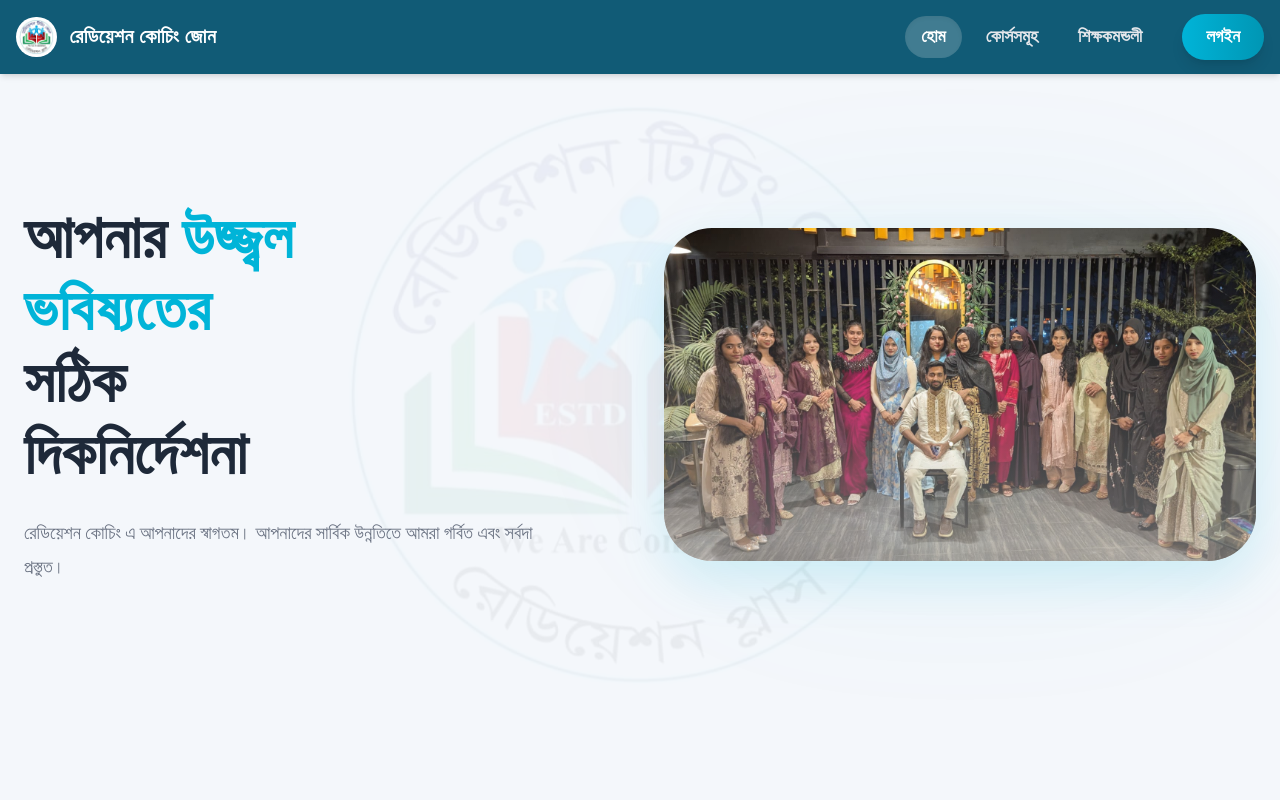
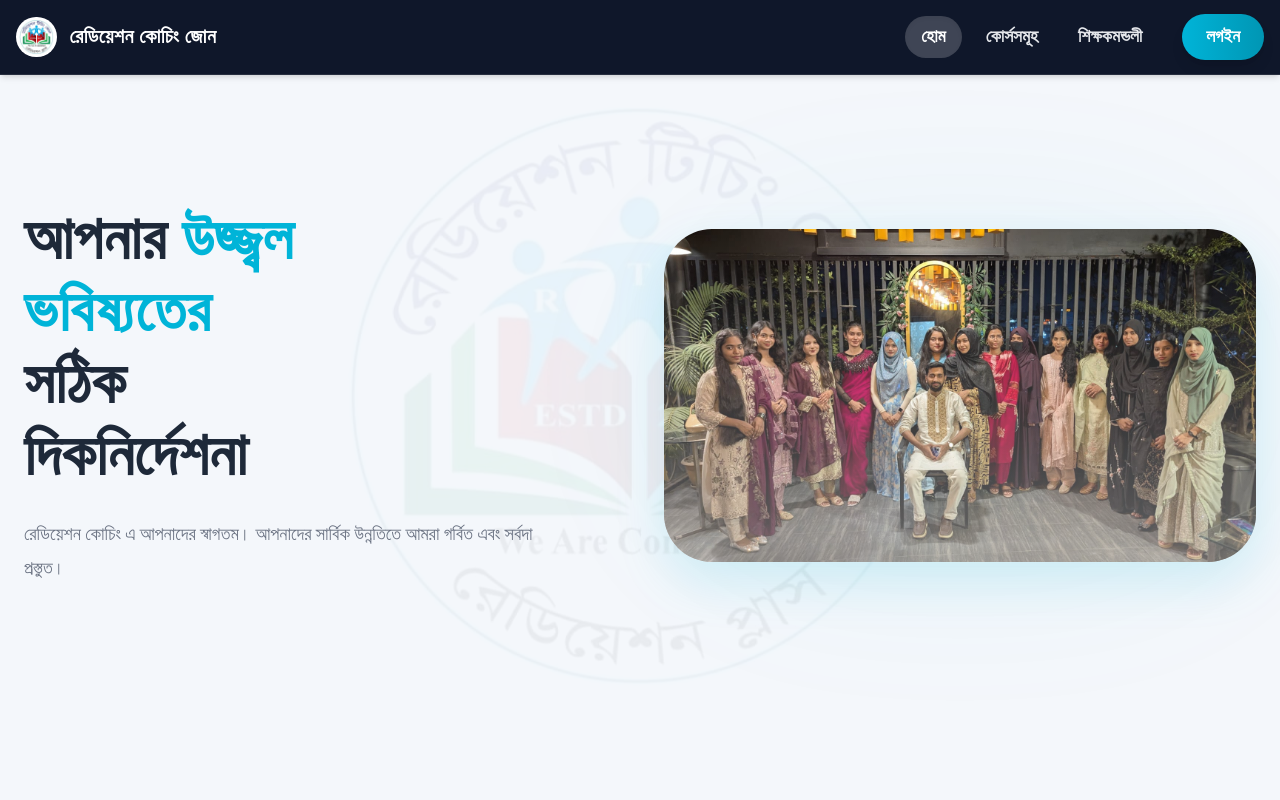
Before and after one commit to Supto71/Radiation-Coaching, a React (Vite) app in the folder frontend/: page / in a window 1280 px wide. Shown: the top 800 px of the page. Built offline with nearby package versions, Linux system fonts and the light colour scheme.

Commit message:
Update navbar colors to match global theme

```diff
--- a/frontend/src/components/Navbar.jsx
+++ b/frontend/src/components/Navbar.jsx
@@ -12,7 +12,7 @@ const Navbar = () => {
   ];
 
   return (
-    <nav className="bg-[#115b76] sticky top-0 z-50 shadow-md">
+    <nav className="bg-[#0f172a] sticky top-0 z-50 shadow-md border-b border-white/10">
       <div className="container mx-auto px-4 py-3.5 flex justify-between items-center">
         {/* Logo and Name */}
         <Link to="/" className="flex items-center gap-3">
@@ -62,7 +62,7 @@ const Navbar = () => {
 
       {/* Mobile Menu */}
       {isOpen && (
-        <div className="lg:hidden bg-[#0e4a60] border-t border-[#135d79] p-4 space-y-4 shadow-lg absolute w-full">
+        <div className="lg:hidden bg-[#0f172a] border-t border-white/10 p-4 space-y-4 shadow-lg absolute w-full">
           {navLinks.map((link) => (
             <Link
               key={link.name}
```
